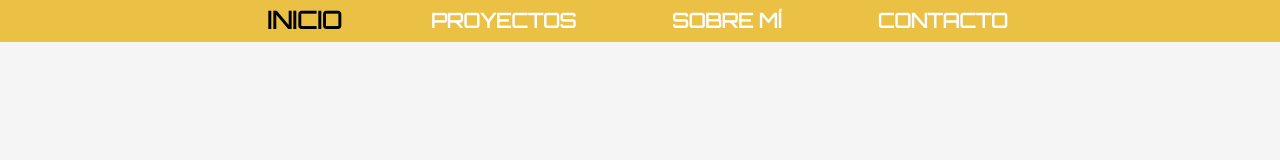
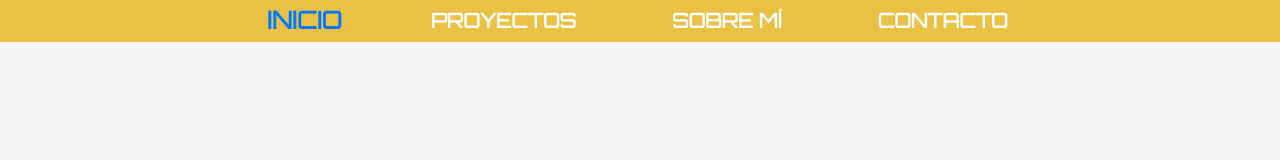
Before and after one commit to javicerezo/portafolio-jc, a React (Vite) app: page / in a window 1280 px wide. In both pictures the pointer is over the item "INICIO". Shown: the top 160 px of the page. Built offline with nearby package versions, Linux system fonts and the light colour scheme; no server answers.

Commit message:
Cambiar color hover de header

```diff
--- a/src/styles/components/_Header.scss
+++ b/src/styles/components/_Header.scss
@@ -62,7 +62,8 @@
         &:hover {
             cursor: pointer;
             scale: 1.2;
-            color: var(--color-negro-contraste);
+            // color: var(--color-negro-contraste);
+            color: var(--color-azul);
         }
         @include m.tablet {
             padding: 0.15em 3rem;
```
